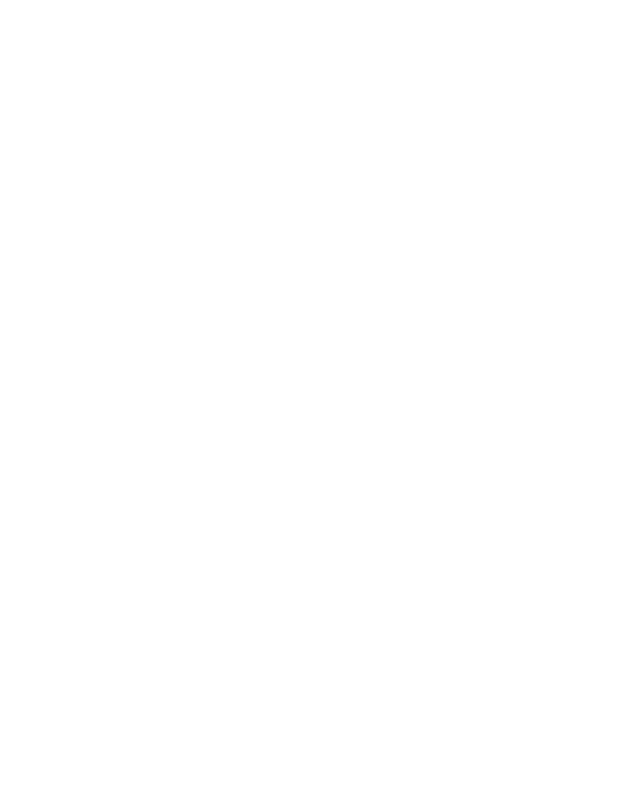
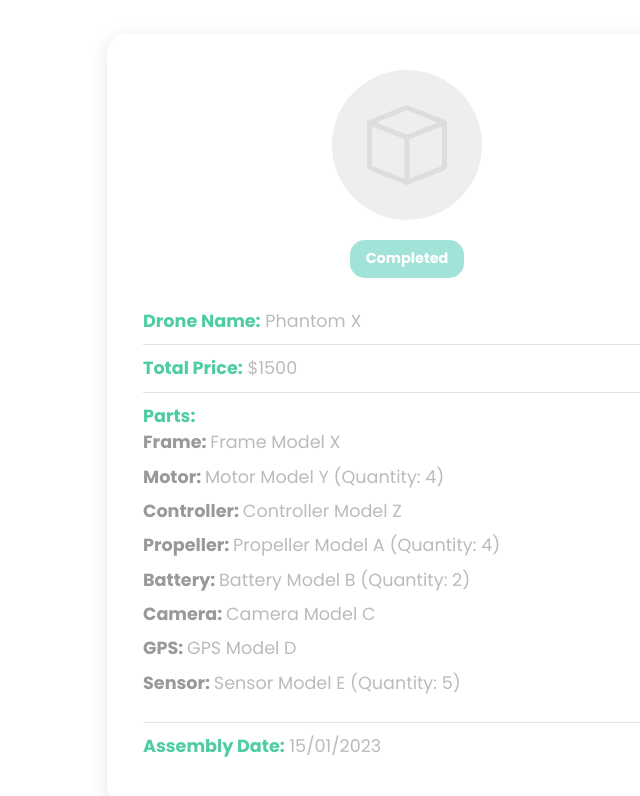
Before and after one commit to diogogomesaraujo/DroneForge, a React (Create React App) app in the folder droneforge/: page /drone-info in a window 1280 px wide. Before the commit this address had no page. Shown: the top 796 px of the page, without its empty margins (233-873 px from the left). Built offline with nearby package versions, Linux system fonts and the light colour scheme.

Commit message:
drone info and fine tunning

```diff
--- a/droneforge/package.json
+++ b/droneforge/package.json
@@ -3,6 +3,9 @@
   "version": "0.1.0",
   "private": true,
   "dependencies": {
+    "@fortawesome/fontawesome-svg-core": "^6.5.2",
+    "@fortawesome/free-solid-svg-icons": "^6.5.2",
+    "@fortawesome/react-fontawesome": "^0.2.2",
     "@testing-library/jest-dom": "^5.17.0",
     "@testing-library/react": "^13.4.0",
     "@testing-library/user-event": "^13.5.0",
--- a/droneforge/src/App.js
+++ b/droneforge/src/App.js
@@ -5,6 +5,7 @@
 import DroneBuilder from './Components/DroneBuilder/DroneBuilder';
 import LandingPage from './Components/LandingPage/LandingPage';
 import Dashboard from './Components/Dashboard/Dashboard';
+import DroneInfo from './Components/DroneInfo/DroneInfo';
 
 function App() {
   return (
@@ -15,6 +16,7 @@
         <Route path='/workspace/dashboard' element={<Dashboard />}/>
         <Route path="/workspace/drone-builder" element={<DroneBuilder />} />
         <Route path="/" element={<LandingPage />}/>
+        <Route path="/drone-info" element={<DroneInfo />}/>
       </Routes>
     </Router>
   );
--- a/droneforge/src/Components/Dashboard/Dashboard.css
+++ b/droneforge/src/Components/Dashboard/Dashboard.css
@@ -3,7 +3,7 @@
     justify-content: center;
     align-items: flex-start;
     min-height: 100vh;
-    background: linear-gradient(to bottom, #ffffff, #f6f1ff);
+    background: #fff;
     padding: 3rem;
 }
 
--- a/droneforge/src/Components/DroneBuilder/DroneBuilder.css
+++ b/droneforge/src/Components/DroneBuilder/DroneBuilder.css
@@ -3,7 +3,7 @@
   display: flex;
   height: 100vh;
   position: relative;
-  background: linear-gradient(to bottom, #ffffff, #f6f1ff); /* Gradient background */
+  background: #fff; /* Gradient background */
 }
 
 /* Background overlay */
--- /dev/null
+++ b/droneforge/src/Components/DroneInfo/DroneInfo.css
@@ -0,0 +1,138 @@
+/* Common CSS */
+* {
+  margin: 0;
+  padding: 0;
+  box-sizing: border-box;
+}
+
+body {
+  font-family: 'Poppins', sans-serif;
+  color: #333;
+  padding: 20px;
+}
+
+.drone-info-container {
+  display: flex;
+  justify-content: center;
+  align-items: center;
+  min-height: 100vh;
+}
+
+.drone-info-card {
+  background: #ffffff;
+  border-radius: 20px;
+  box-shadow: 0 4px 20px rgba(0, 0, 0, 0.1);
+  width: 90%;
+  max-width: 600px;
+  border: none;
+  padding: 20px;
+  position: relative;
+}
+
+.close-button {
+  position: absolute;
+  top: 15px;
+  right: 15px;
+  background: #ffc1c1; /* Reddish pastel color */
+  border: none;
+  font-size: 1rem;
+  color: #333;
+  cursor: pointer;
+  padding: 0.5rem 1rem;
+  border-radius: 10px;
+}
+
+.close-button:hover {
+  background: #ff9999; /* Darker pastel red on hover */
+}
+
+.drone-info-header {
+  font-size: 1.8rem;
+  font-weight: bold;
+  text-align: center;
+  margin-bottom: 20px;
+  color: #4ECCA3; /* Updated to pastel green */
+}
+
+.drone-info-content {
+  display: flex;
+  flex-direction: column;
+  align-items: center;
+}
+
+.drone-info-image-placeholder {
+  width: 150px;
+  height: 150px;
+  background: #eeeeee;
+  border-radius: 50%;
+  display: flex;
+  align-items: center;
+  justify-content: center;
+  margin-bottom: 20px;
+}
+
+.drone-info-status {
+  padding: 0.5rem 1rem;
+  border-radius: 15px;
+  margin-bottom: 20px;
+  font-size: 0.9rem;
+  font-weight: bold;
+  color: #fff;
+}
+
+.drone-info-status.completed {
+  background-color: #A1E3D8; /* Softer pastel green */
+}
+
+.drone-info-status.in-progress {
+  background-color: #FFD5C2; /* Softer pastel orange */
+}
+
+.drone-info-details {
+  width: 100%;
+}
+
+.drone-info-item {
+  font-size: 1.1rem;
+  padding: 10px 0;
+}
+
+.drone-info-item strong {
+  color: #4ECCA3; /* Use a consistent pastel green tone */
+}
+
+.drone-info-item span {
+  color: #bbb;
+  font-weight: normal;
+}
+
+.drone-info-details ul {
+  list-style-type: none;
+  padding-left: 0;
+}
+
+.drone-info-details ul li {
+  margin-bottom: 0.5rem;
+  color: #999;
+  font-weight: bold;
+}
+
+/* Media Queries */
+@media (max-width: 768px) {
+  .drone-info-card {
+    padding: 10px;
+  }
+
+  .drone-info-header {
+    font-size: 1.5rem;
+  }
+
+  .drone-info-item {
+    font-size: 1rem;
+  }
+
+  .drone-info-image-placeholder {
+    width: 120px;
+    height: 120px;
+  }
+}
--- /dev/null
+++ b/droneforge/src/Components/DroneInfo/DroneInfo.js
@@ -0,0 +1,53 @@
+import React from 'react';
+import { Card, ListGroup, Button } from 'react-bootstrap';
+import { Box } from 'react-bootstrap-icons';
+import './DroneInfo.css';
+
+const DroneInfo = () => {
+  const status = "Completed"; // Change this value to "In Progress" to test different statuses
+
+  return (
+    <div className="drone-info-container">
+      <Card className="drone-info-card">
+        <Card.Body>
+          <div className="drone-info-content">
+            <div className="drone-info-image-placeholder">
+              <Box size={80} color="#ddd" />
+            </div>
+            <div className={`drone-info-status ${status.toLowerCase().replace(" ", "-")}`}>
+              {status}
+            </div>
+            <div className="drone-info-details">
+              <ListGroup variant="flush">
+                <ListGroup.Item className="drone-info-item">
+                  <strong>Drone Name:</strong> <span>Phantom X</span>
+                </ListGroup.Item>
+                <ListGroup.Item className="drone-info-item">
+                  <strong>Total Price:</strong> <span>$1500</span>
+                </ListGroup.Item>
+                <ListGroup.Item className="drone-info-item">
+                  <strong>Parts:</strong>
+                  <ul>
+                    <li>Frame: <span>Frame Model X</span></li>
+                    <li>Motor: <span>Motor Model Y (Quantity: 4)</span></li>
+                    <li>Controller: <span>Controller Model Z</span></li>
+                    <li>Propeller: <span>Propeller Model A (Quantity: 4)</span></li>
+                    <li>Battery: <span>Battery Model B (Quantity: 2)</span></li>
+                    <li>Camera: <span>Camera Model C</span></li>
+                    <li>GPS: <span>GPS Model D</span></li>
+                    <li>Sensor: <span>Sensor Model E (Quantity: 5)</span></li>
+                  </ul>
+                </ListGroup.Item>
+                <ListGroup.Item className="drone-info-item">
+                  <strong>Assembly Date:</strong> <span>15/01/2023</span>
+                </ListGroup.Item>
+              </ListGroup>
+            </div>
+          </div>
+        </Card.Body>
+      </Card>
+    </div>
+  );
+};
+
+export default DroneInfo;
--- a/droneforge/src/Components/LandingPage/LandingPage.css
+++ b/droneforge/src/Components/LandingPage/LandingPage.css
@@ -79,7 +79,7 @@
 
 /* Hero section */
 .custom-hero-section {
-  background: linear-gradient(to bottom, #ffffff, #f6f1ff);
+  background: #fff;
   height: 100vh;
   display: flex;
   flex-direction: column;
@@ -142,7 +142,7 @@
   top: 60%;
   left: 50%;
   transform: translate(-50%, -50%);
-  width: 1400px;
+  width: 1600px;
   opacity: 0.2;
   z-index: 0;
 }
--- a/droneforge/src/Components/Login/Login.css
+++ b/droneforge/src/Components/Login/Login.css
@@ -16,7 +16,7 @@
     overflow: hidden;
 }
 
-.background-image {
+.signin-background-image {
     position: fixed;
     top: 50%;
     left: 50%;
@@ -45,7 +45,7 @@
     justify-content: center;
     align-items: flex-start; /* Align to the top */
     height: 100vh;
-    background-color: #FAFAFA;
+    background-color: #fff;
     position: relative;
     overflow: hidden;
     flex-wrap: wrap; /* Allow wrapping */
--- a/droneforge/src/Components/Login/Login.js
+++ b/droneforge/src/Components/Login/Login.js
@@ -86,7 +86,7 @@
 
   return (
     <div className="login-container">
-      <div className={`background-image ${fade}`} style={{ backgroundImage: `url(${backgroundImage})` }}></div>
+      <div className={`signin-background-image ${fade}`} style={{ backgroundImage: `url(${backgroundImage})` }}></div>
       <Link to="/" className="site-name">droneforge.</Link>
       <div className="login-form-container">
         <div className="login-content">
--- a/droneforge/src/Components/Signup/Signup.css
+++ b/droneforge/src/Components/Signup/Signup.css
@@ -21,14 +21,14 @@
     justify-content: center;
     align-items: flex-start; /* Align to the top */
     height: 100vh;
-    background-color: #FAFAFA;
+    background-color: #fff;
     position: relative;
     overflow: hidden;
     flex-wrap: wrap; /* Allow wrapping */
     padding-top: calc(3vh + 50px); /* Adjust this value as needed */
 }
 
-.background-image {
+.signup-background-image {
     position: fixed;
     top: 50%;
     left: 50%;
--- a/droneforge/src/Components/Signup/Signup.js
+++ b/droneforge/src/Components/Signup/Signup.js
@@ -87,7 +87,7 @@
 
     return (
         <div className="signup-container">
-            <div className="background-image" style={{ backgroundImage: `url(${backgroundImage})` }}></div>
+            <div className="signup-background-image" style={{ backgroundImage: `url(${backgroundImage})` }}></div>
             <Link to="/" className="site-name">droneforge.</Link>
             <div className="signup-form-container">
                 <div className="signup-content">
```
Also changed, not shown: 2 other files (tests, documents, lock files or other folders).
